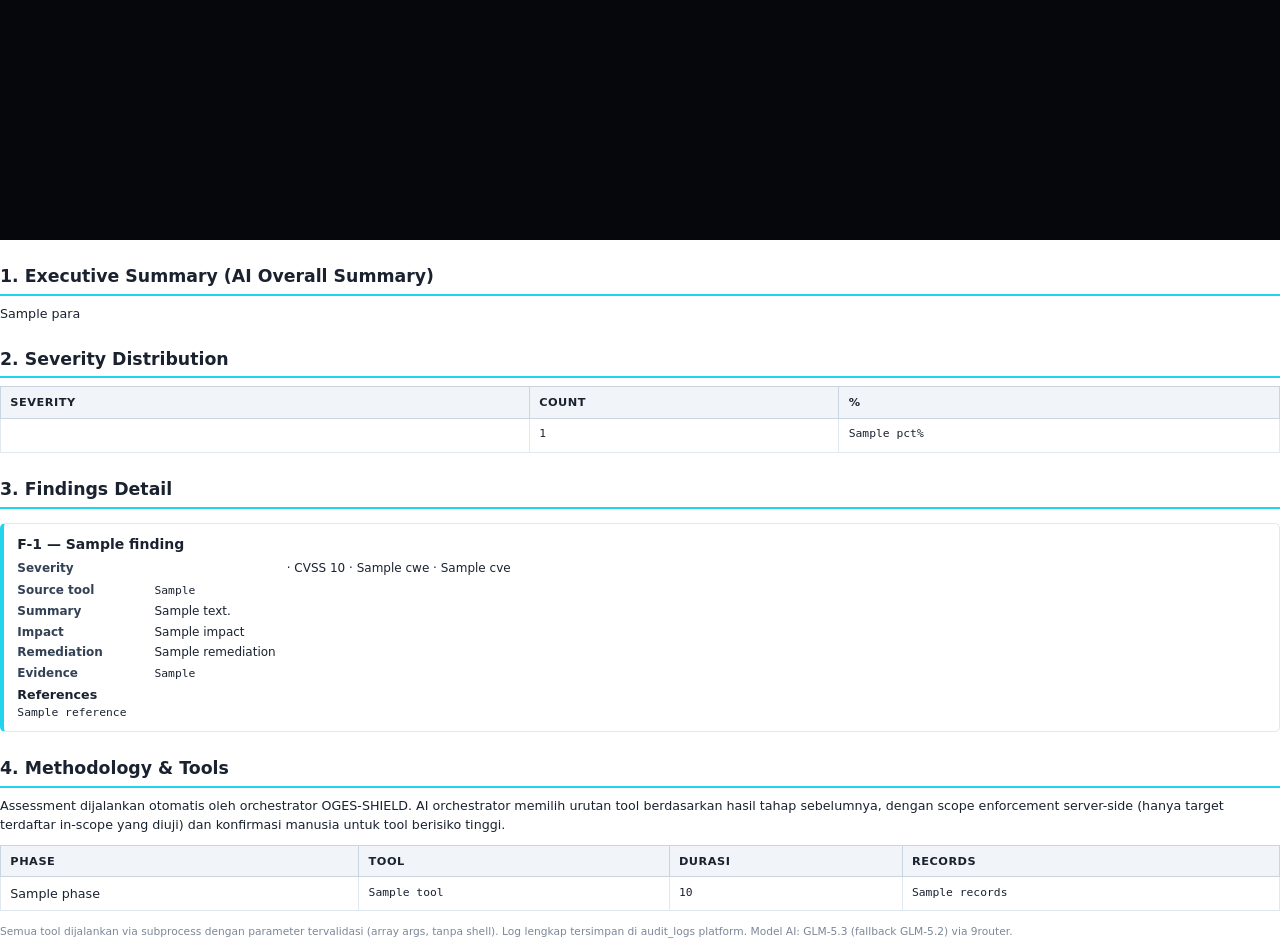
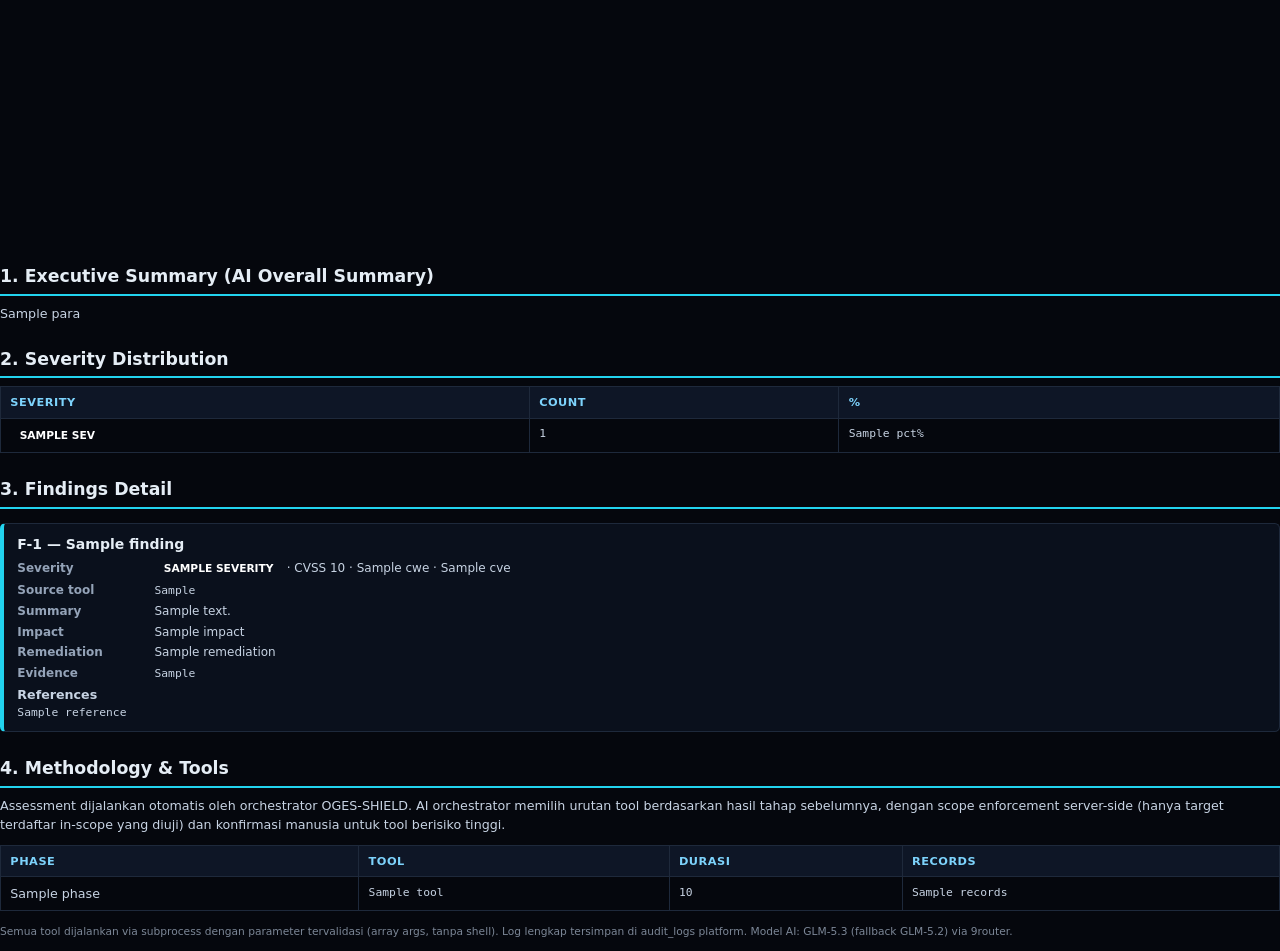
Before and after one commit to phenomu/OGES-SHIELD, a Python web app: template orchestrator/reports/templates/report_template.html in a window 1280 px wide. Shown: the part 883-1834 px from the top of the page. Run offline with Jinja, Linux system fonts and the light colour scheme; the template is opened without the code that fills it: most values are stand-ins (such as "Sample title", 1, 10 or a date in 2020).

Commit message:
fix(report): Executive Summary kosong + template gelap penuh
Bug 1: overall_summary tersimpan '**' (output AI degenerate) →
Executive Summary kosong di report.pdf. Fix: generate_overall_summary
bersihkan simbol markdown, fallback deterministik statistik run bila
output < 60 char/tanpa huruf; prompt eksplisit jangan mulai dengan
simbol. Regen via /internal/generate-report verified: summary terisi.
Bug 2: halaman 2+ putih, cuma cover yang gelap. Fix: @page background
#05070D (isi margin juga — body background tidak menjangkau margin),
tabel th #0E1626 border #1E293B, finding card #0A101C, teks #C7D3E3,
link #22D3EE. Verified ghostscript render p2-p3: pixel avg 13-24,
corner (5,7,13) — semua halaman gelap.

```diff
--- a/orchestrator/reports/templates/report_template.html
+++ b/orchestrator/reports/templates/report_template.html
@@ -7,16 +7,17 @@
   @page {
     size: A4;
     margin: 2.2cm 1.8cm;
+    background: #05070D;
     @bottom-right { content: "Page " counter(page) " / " counter(pages); font-size: 8pt; color: #7c8797; }
     @bottom-left  { content: "OGES-SHIELD — confidential"; font-size: 8pt; color: #7c8797; }
   }
   @page cover { margin: 0; @bottom-right { content: none; } @bottom-left { content: none; } }
   * { box-sizing: border-box; }
-  body { font-family: "DejaVu Sans", sans-serif; font-size: 9.5pt; color: #1a2230; margin: 0; line-height: 1.5; }
+  body { font-family: "DejaVu Sans", sans-serif; font-size: 9.5pt; color: #C7D3E3; margin: 0; line-height: 1.5; background: #05070D; }
   .mono { font-family: "DejaVu Sans Mono", monospace; font-size: 8.5pt; }
   h1 { font-size: 20pt; margin: 0 0 4pt; letter-spacing: 1px; }
-  h2 { font-size: 13pt; margin: 18pt 0 6pt; border-bottom: 2px solid #22D3EE; padding-bottom: 3pt; }
-  h3 { font-size: 11pt; margin: 12pt 0 4pt; }
+  h2 { font-size: 13pt; margin: 18pt 0 6pt; border-bottom: 2px solid #22D3EE; padding-bottom: 3pt; color: #E5EDF5; }
+  h3 { font-size: 11pt; margin: 12pt 0 4pt; color: #E5EDF5; }
   p { margin: 0 0 8pt; }
 
   /* cover */
@@ -40,24 +41,24 @@
   .sev-info     { background: #64748B; }
 
   table.data { width: 100%; border-collapse: collapse; margin: 6pt 0 10pt; }
-  table.data th { background: #F1F5F9; text-align: left; padding: 5pt 7pt; font-size: 8.5pt; text-transform: uppercase; letter-spacing: 0.5px; border: 1px solid #CBD5E1; }
-  table.data td { padding: 5pt 7pt; border: 1px solid #E2E8F0; vertical-align: top; }
-  table.data tr:nth-child(even) td { background: #F8FAFC; }
+  table.data th { background: #0E1626; text-align: left; padding: 5pt 7pt; font-size: 8.5pt; text-transform: uppercase; letter-spacing: 0.5px; border: 1px solid #1E293B; color: #7DD3FC; }
+  table.data td { padding: 5pt 7pt; border: 1px solid #1E293B; vertical-align: top; color: #C7D3E3; }
+  table.data tr:nth-child(even) td { background: #0A101C; }
 
-  .finding { border: 1px solid #E2E8F0; border-left: 4px solid #22D3EE; border-radius: 4pt; padding: 8pt 10pt; margin: 10pt 0; page-break-inside: avoid; }
+  .finding { border: 1px solid #1E293B; border-left: 4px solid #22D3EE; border-radius: 4pt; padding: 8pt 10pt; margin: 10pt 0; page-break-inside: avoid; background: #0A101C; }
   .finding.sev-critical { border-left-color: #F43F5E; }
   .finding.sev-high     { border-left-color: #EC4899; }
   .finding.sev-medium   { border-left-color: #F59E0B; }
   .finding.sev-low      { border-left-color: #22D3EE; }
   .finding.sev-info     { border-left-color: #64748B; }
-  .finding .ftitle { font-weight: bold; font-size: 10.5pt; margin-bottom: 3pt; }
+  .finding .ftitle { font-weight: bold; font-size: 10.5pt; margin-bottom: 3pt; color: #E5EDF5; }
   .finding .kv { margin: 2pt 0; font-size: 9pt; }
-  .finding .kv b { color: #334155; display: inline-block; min-width: 100pt; }
-  .finding .refs a { color: #2563EB; text-decoration: none; font-size: 8.5pt; }
+  .finding .kv b { color: #94A3B8; display: inline-block; min-width: 100pt; }
+  .finding .refs a { color: #22D3EE; text-decoration: none; font-size: 8.5pt; }
 
   .summary-para { white-space: pre-wrap; text-align: justify; }
   .footnote { color: #7c8797; font-size: 8pt; margin-top: 4pt; }
-  .no-findings { padding: 14pt; background: #F0FDF4; border: 1px solid #BBF7D0; border-radius: 4pt; }
+  .no-findings { padding: 14pt; background: #0A101C; border: 1px solid #14532D; border-radius: 4pt; color: #C7D3E3; }
 </style>
 </head>
 <body>
```
Also changed, not shown: orchestrator/findings.py (+25 -6 lines), tracker.md (+6 -0 lines).
